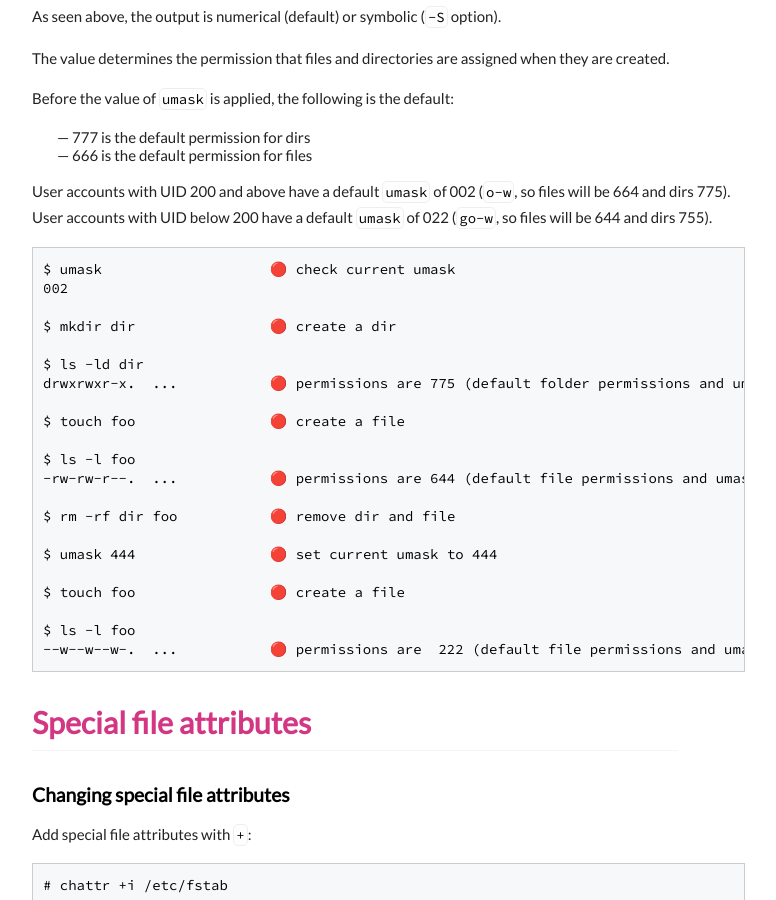
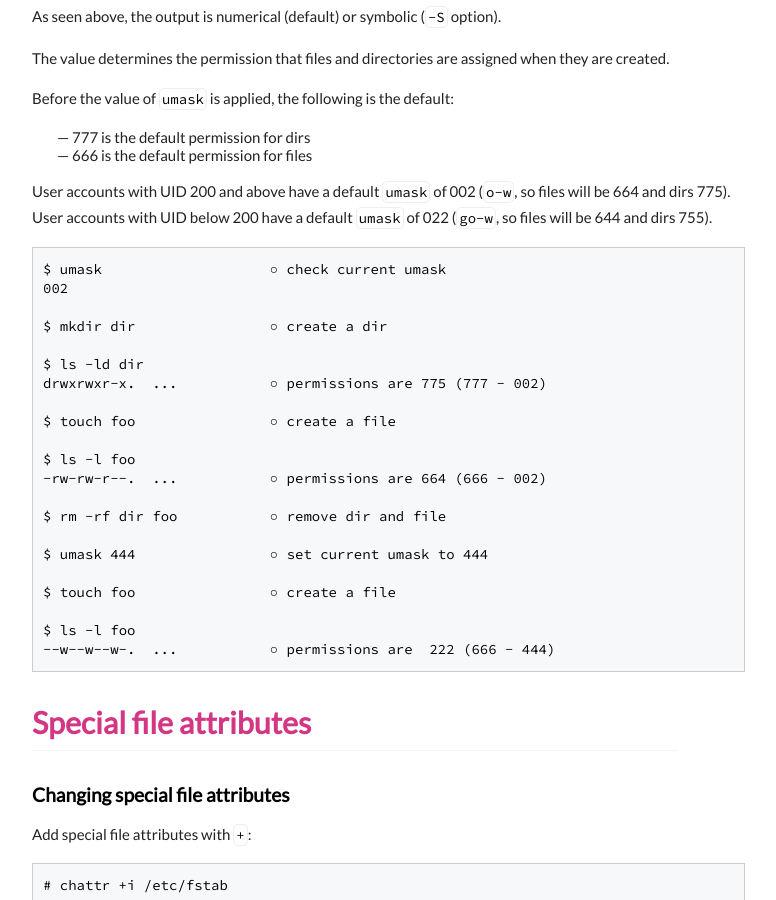
Before and after one commit to execas/execas.github.io, a Jekyll site: the page built from _posts/2018-10-21-linux-ownership-permissions-and-special-attributes.md, in a window 1280 px wide and 900 px high, scrolled down 3857 px. Shown: the whole window, without its empty margins (249-1025 px from the left). Built offline with Jekyll 4.4.1, drawn with Linux system fonts in a browser that asks for light colours.

Commit message:
Update 2018-10-21-linux-ownership-permissions-and-special-attributes.md

````diff
--- a/_posts/2018-10-21-linux-ownership-permissions-and-special-attributes.md
+++ b/_posts/2018-10-21-linux-ownership-permissions-and-special-attributes.md
@@ -188,27 +188,27 @@ User accounts with UID 200 and above have a default `umask` of 002 (`o-w`, so fi
 User accounts with UID below 200 have a default `umask` of 022 (`go-w`, so files will be 644 and dirs 755).
 
 ```bash
-$ umask                    🔴 check current umask
+$ umask                    ○ check current umask
 002
 
-$ mkdir dir                🔴 create a dir
+$ mkdir dir                ○ create a dir
 
 $ ls -ld dir
-drwxrwxr-x.  ...           🔴 permissions are 775 (default folder permissions and umask 002)
+drwxrwxr-x.  ...           ○ permissions are 775 (777 - 002)
 
-$ touch foo                🔴 create a file
+$ touch foo                ○ create a file
 
 $ ls -l foo
--rw-rw-r--.  ...           🔴 permissions are 644 (default file permissions and umask 002)
+-rw-rw-r--.  ...           ○ permissions are 664 (666 - 002)
 
-$ rm -rf dir foo           🔴 remove dir and file
+$ rm -rf dir foo           ○ remove dir and file
 
-$ umask 444                🔴 set current umask to 444
+$ umask 444                ○ set current umask to 444
 
-$ touch foo                🔴 create a file
+$ touch foo                ○ create a file
 
 $ ls -l foo
---w--w--w-.  ...           🔴 permissions are  222 (default file permissions and umask 444)
+--w--w--w-.  ...           ○ permissions are  222 (666 - 444)
 ```
 
 
````
